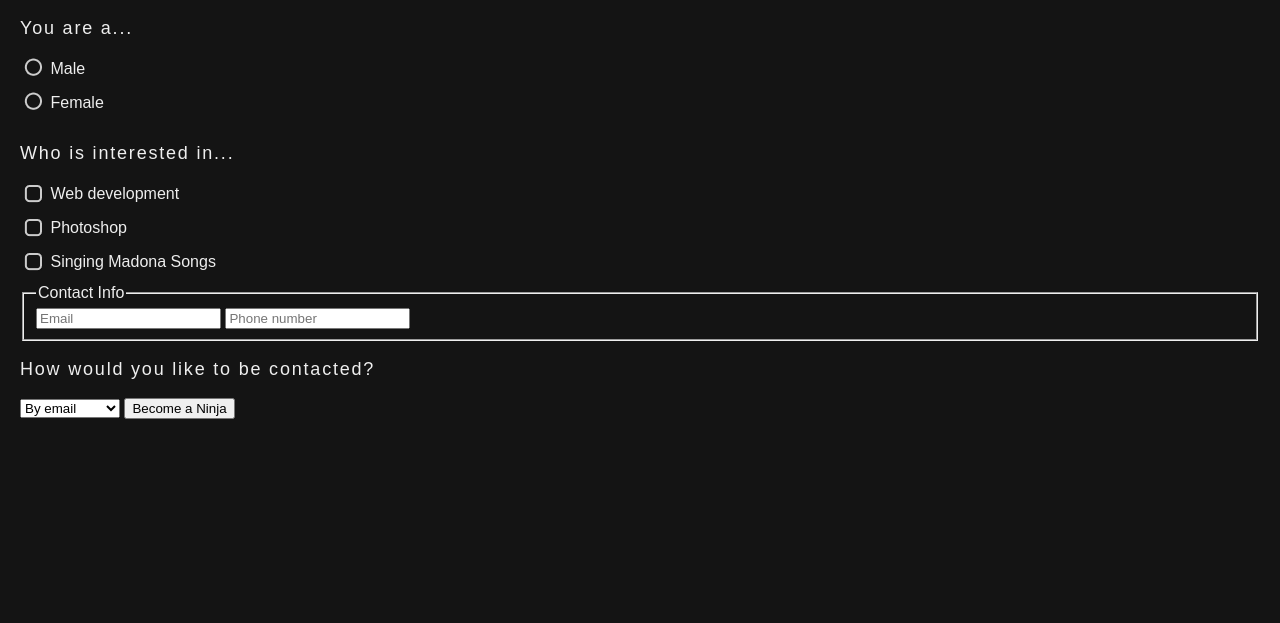
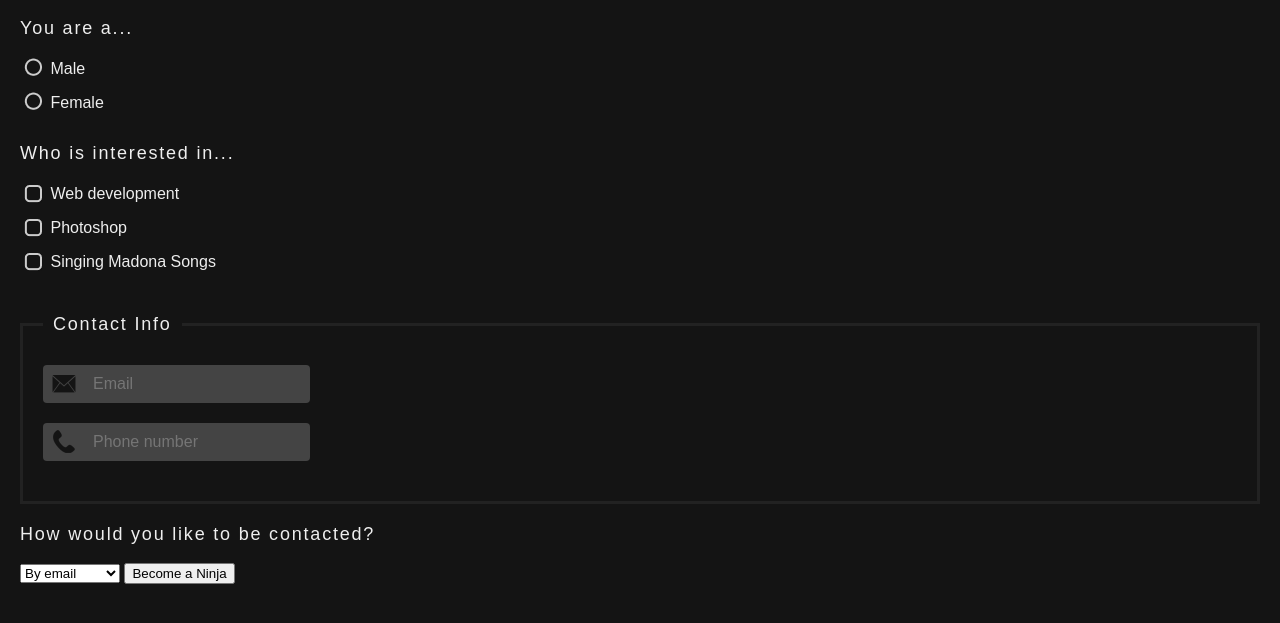
Before and after one commit to Adam-Ponting/the-net-ninja, a plain HTML site: page styling-html5-forms-playlist/index.html in a window 1280 px wide. Shown: the part 131-754 px from the top of the page. Drawn offline with Linux system fonts and the light colour scheme.

Commit message:
completed #4

```diff
--- a/styling-html5-forms-playlist/styles.css
+++ b/styling-html5-forms-playlist/styles.css
@@ -70,6 +70,34 @@ input:checked + label[for='madona'] {
 }
 
 /* 4 - TEXT INPUT STYLES & FIELDSETS */
+fieldset {
+  padding: 20px;
+  margin: 20px 0;
+  border: 3px solid #222;
+}
+legend {
+  padding: 10px;
+  font-size: 18px;
+  letter-spacing: 0.1em;
+}
+input[type='email'],
+input[type='telephone'] {
+  display: block;
+  margin-bottom: 20px;
+  padding: 10px 10px 10px 50px;
+  border: 0;
+  border-radius: 4px;
+  background: url(./img/inputs.png) no-repeat;
+  background-color: #444;
+  font-size: 16px;
+  color: #fff;
+}
+input[type='email'] {
+  background-position: 7px 8px;
+}
+input[type='telephone'] {
+  background-position: 7px -58px;
+}
 
 /* 5 - SELECT BOXES */
 
```
Also changed, not shown: styling-html5-forms-playlist/index.html (+3 -3 lines).
